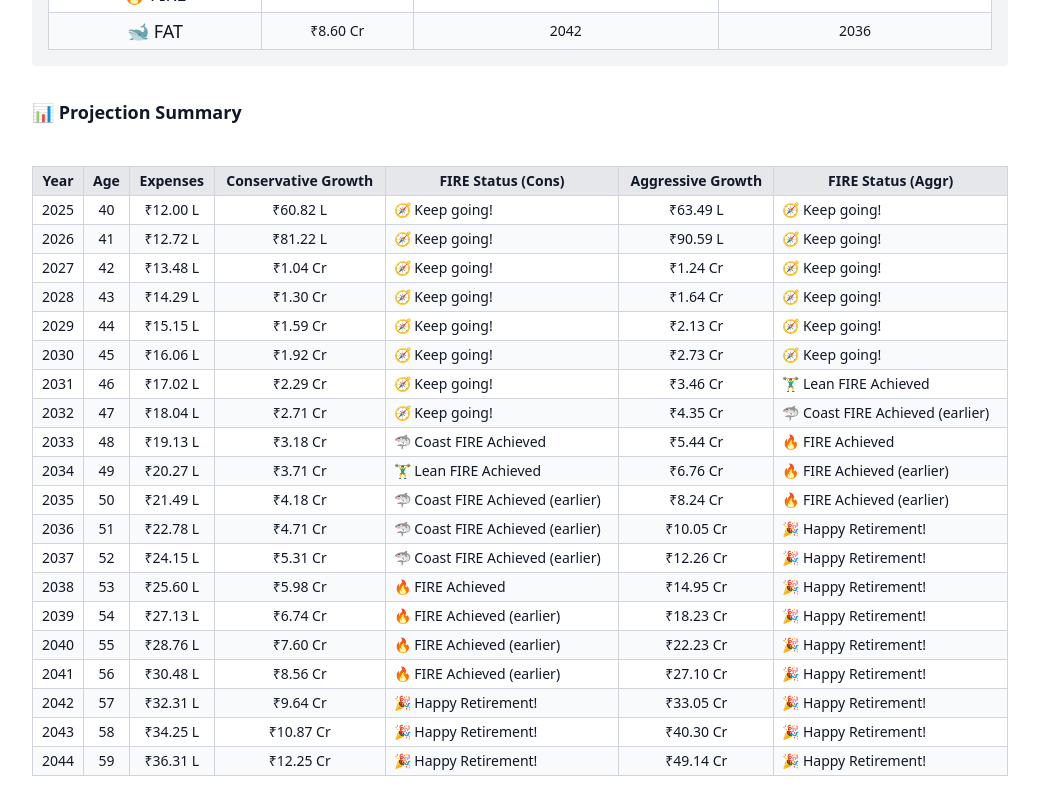
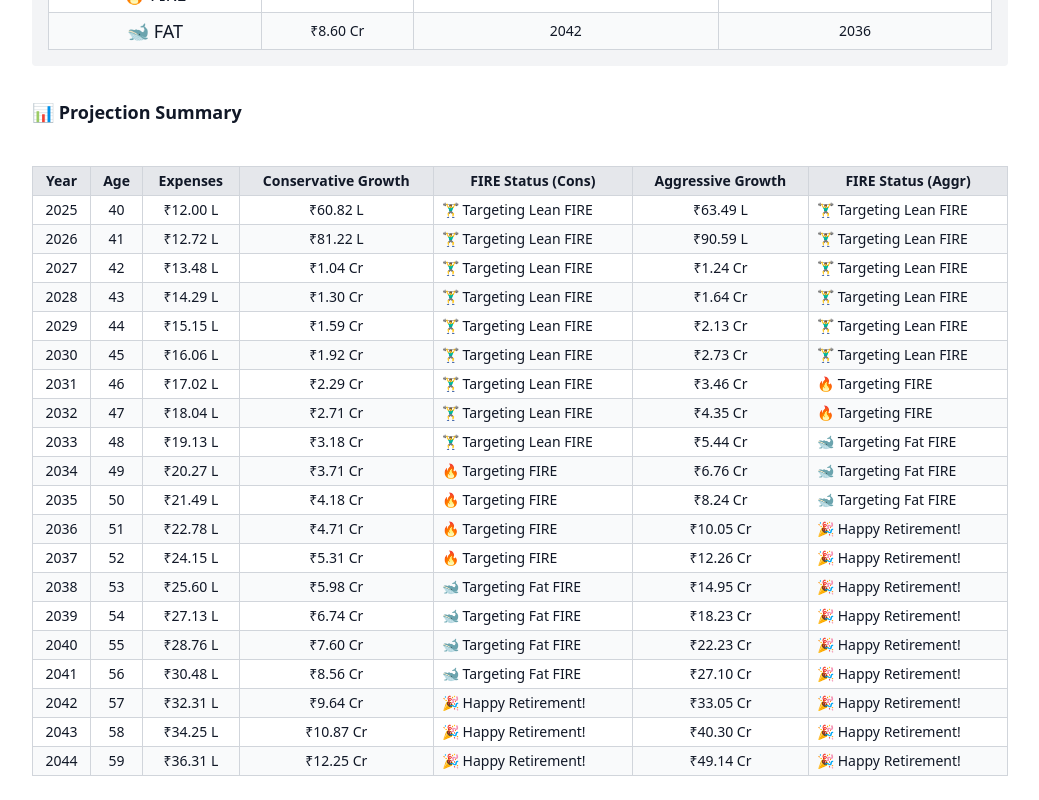
Before and after one commit to TheBeggarBowl/fire-tracker, a React (Vite) app: page / in a window 1280 px wide. Shown: the part 1346-2146 px from the top of the page, without its empty margins (120-1159 px from the left). Built offline with nearby package versions, Linux system fonts and the light colour scheme.

Commit message:
Update App.jsx
getmilestone status

```diff
--- a/src/App.jsx
+++ b/src/App.jsx
@@ -310,26 +310,18 @@ Good luck on your FIRE journey! 🔥`
 
   if (!results && !hasValidationErrors) return null;
 
-  const getMilestoneStatus = (val, targets, pathType, currentYearInProjection, firstAchievementYears) => {
+  const getMilestoneStatus = (val, targets, pathType, currentYear, firstAchievementYears) => {
   const { lean, coast, fire, fat } = getMilestoneState(val, targets);
   const pathAchievements = firstAchievementYears[pathType];
 
-  // Priority 1: Full Retirement Achieved (fat milestone achieved)
-  if (pathAchievements.fat && currentYearInProjection >= pathAchievements.fat) {
+  if (pathAchievements.fat && currentYear >= pathAchievements.fat) {
     return "🎉 Happy Retirement!";
   }
 
-  // Priority 2: Check if *this year* is the first achievement of any milestone (lowest to highest)
-  if (pathAchievements.lean === currentYearInProjection) return "🏋️‍♂️ Lean FIRE Achieved";
-  if (pathAchievements.coast === currentYearInProjection) return "🦈 Coast FIRE Achieved";
-  if (pathAchievements.fire === currentYearInProjection) return "🔥 FIRE Achieved";
-  if (pathAchievements.fat === currentYearInProjection) return "🐋 Fat FIRE Achieved";
-
-  // Priority 3: Previously achieved milestones
-  if (pathAchievements.fat && currentYearInProjection > pathAchievements.fat) return "🐋 Fat FIRE Achieved (earlier)";
-  if (pathAchievements.fire && currentYearInProjection > pathAchievements.fire) return "🔥 FIRE Achieved (earlier)";
-  if (pathAchievements.coast && currentYearInProjection > pathAchievements.coast) return "🦈 Coast FIRE Achieved (earlier)";
-  if (pathAchievements.lean && currentYearInProjection > pathAchievements.lean) return "🏋️‍♂️ Lean FIRE Achieved (earlier)";
+  if (!lean) return "🏋️‍♂️ Targeting Lean FIRE";
+  if (!coast) return "🦈 Targeting Coast FIRE";
+  if (!fire) return "🔥 Targeting FIRE";
+  if (!fat) return "🐋 Targeting Fat FIRE";
 
   return "🧭 Keep going!";
 };
```
